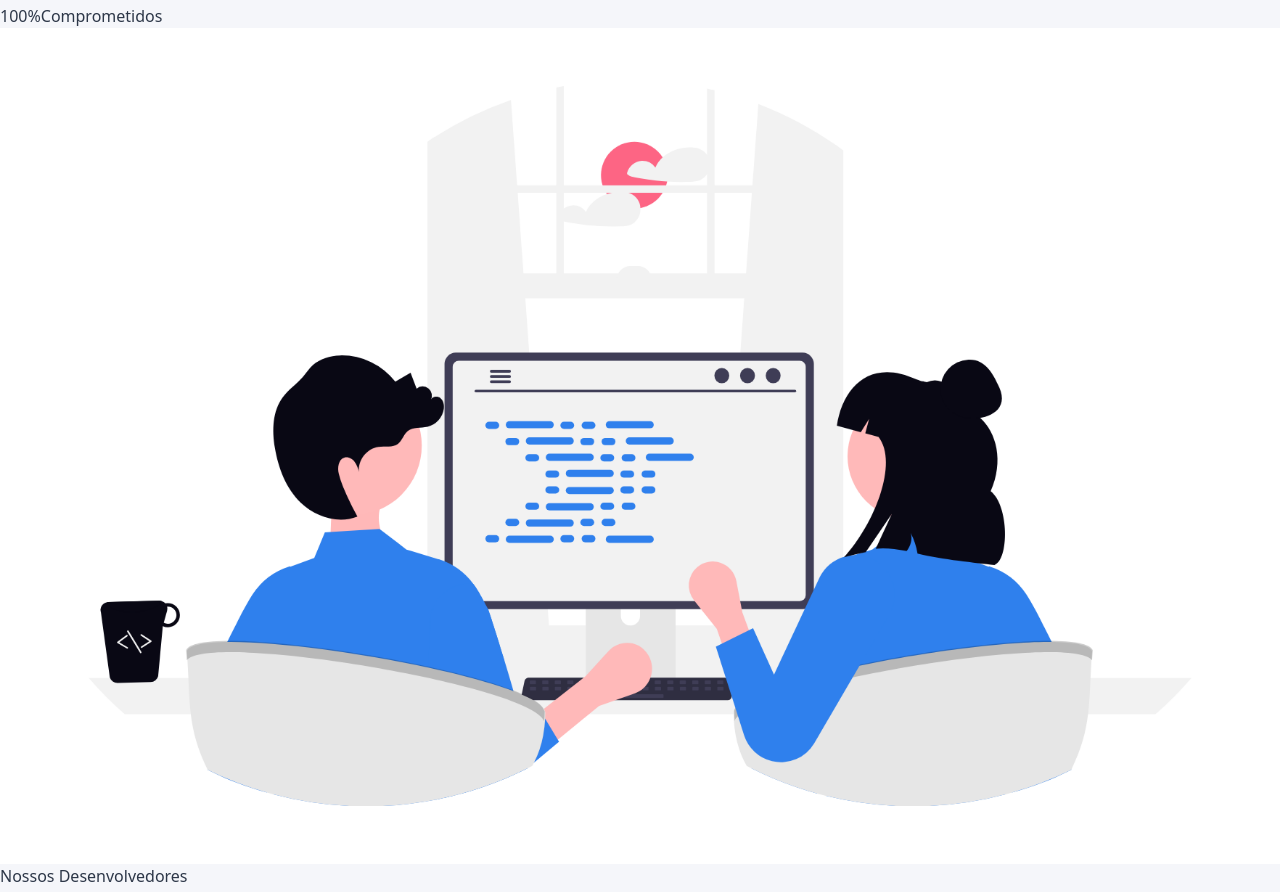
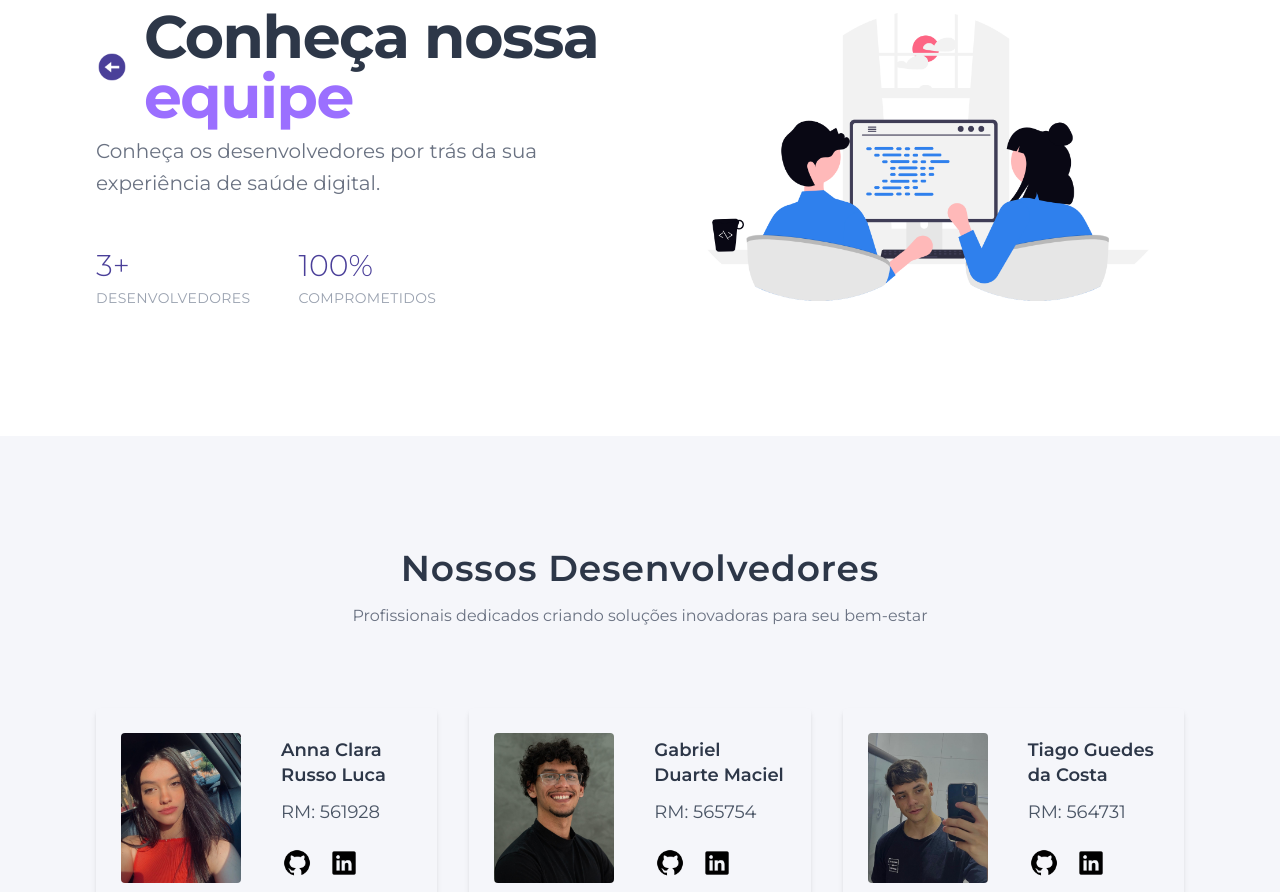
Before and after one commit to annaclrl/neuron-front-end, a React (Vite) app: page /integrantes in a window 1280 px wide. Shown: the part 122-1014 px from the top of the page. Built offline with nearby package versions, Linux system fonts and the light colour scheme.

Commit message:
styles: estilizando cardIntegrantes e página de integrantes

```diff
--- a/src/components/CardIntegrantes/index.tsx
+++ b/src/components/CardIntegrantes/index.tsx
@@ -1,5 +1,5 @@
-import IconLinkedln from '../../assets/icons/icon-linkedln.png';
-import IconGithub from '../../assets/icons/icon-github.png';
+import IconLinkedln from '../../assets/icons/icon-linkedln.png'
+import IconGithub from '../../assets/icons/icon-github.png'
 import { Link } from 'react-router-dom';
 
 interface CardIntegrantesProps {
@@ -14,38 +14,42 @@ interface CardIntegrantesProps {
 
 const CardIntegrantes = ({ nome, rm, foto, github, linkedin }: CardIntegrantesProps) => {
     return (
-        <div>
-
+        <div className="w-full max-w-[700px] p-6 md:p-[25px] gap-8 md:gap-10 flex flex-col md:flex-row items-center text-center md:text-left rounded bg-(--cinza-claro) shadow-md mx-auto box-border">
             <img
                 src={foto}
                 alt={nome}
+                className="w-20 h-20 md:w-[120px] md:h-[150px] object-cover rounded-sm shrink-0"
             />
-
-            <div>
-                <p>{nome}</p>
-
-                <p>RM: {rm}</p>
-
-                <div>
+            <div className="flex flex-col gap-3 md:gap-3 text-base md:text-[18px] flex-1 items-center md:items-start">
+                <p className="m-0 leading-[1.4] font-semibold" style={{ color: 'var(--cinza-escuro)' }}>
+                    {nome}
+                </p>
+                <p className="m-0 leading-[1.4] text-gray-600">
+                    RM: {rm}
+                </p>
+                <div className="flex gap-4 md:gap-[15px] mt-2 md:mt-2.5 justify-center md:justify-start">
                     <Link
                         to={github}
                         target="_blank"
                         rel="noopener noreferrer"
+                        className="no-underline inline-block transition-transform duration-300 ease-in-out hover:scale-110"
                     >
                         <img
                             src={IconGithub}
                             alt="Ícone do GitHub"
+                            className="w-6 h-6 md:w-8 md:h-8 object-contain"
                         />
                     </Link>
-
                     <Link
                         to={linkedin}
                         target="_blank"
                         rel="noopener noreferrer"
+                        className="no-underline inline-block transition-transform duration-300 ease-in-out hover:scale-110"
                     >
                         <img
                             src={IconLinkedln}
                             alt="Ícone do LinkedIn"
+                            className="w-6 h-6 md:w-8 md:h-8 object-contain"
                         />
                     </Link>
                 </div>
--- a/src/pages/Integrantes/index.tsx
+++ b/src/pages/Integrantes/index.tsx
@@ -1,12 +1,12 @@
 import CardIntegrantes from '../../components/CardIntegrantes';
 import ImgEquipe from '../../assets/images/imagem-equipe.png';
-import Seta from '../../assets/icons/icon-seta-voltar.png';
+import Seta from '../../assets/icons/icon-seta-voltar.png'
 import { integrantes } from '../../data/integrantes';
 import { useState, useEffect } from 'react';
 import { useNavigate } from 'react-router-dom';
 
 const Integrantes = () => {
-    const navigate = useNavigate();
+    const natigate = useNavigate();
     const [loaded, setLoaded] = useState(false);
 
     useEffect(() => {
@@ -14,74 +14,89 @@ const Integrantes = () => {
     }, []);
 
     return (
-        <main>
-
-            <section>
-                <div>
-                    <div>
-
-                        <div>
-                            <button onClick={() => navigate(-1)}>
-                                <img src={Seta} alt="Ícone de seta para voltar" />
-                            </button>
-
-                            <h1>
-                                Conheça nossa <span>equipe</span>
-                            </h1>
-
-                            <p>
+        <main
+            className={`min-h-screen ${loaded ? 'opacity-100' : 'opacity-0'} transition-opacity duration-700 ease-out`}
+            style={{ fontFamily: 'var(--fonte-principal)' }} >
+            <section className="py-20 md:py-28 bg-white">
+                <div className="max-w-6xl mx-auto px-4 md:px-8">
+                    <div className="grid grid-cols-1 lg:grid-cols-2 gap-16 items-center">
+                        <div className="space-y-6">
+                            <div className="flex items-center gap-4 mb-2">
+                                <button
+                                    onClick={() => natigate(-1)}
+                                    className="shrink-0 hover:opacity-70 transition-opacity"
+                                >
+                                    <img
+                                        src={Seta}
+                                        alt="Ícone de seta para voltar"
+                                        className="w-6 h-6 md:w-8 md:h-8"
+                                    />
+                                </button>
+                                <h1
+                                    className="text-4xl md:text-5xl lg:text-6xl font-bold tracking-tight"
+                                    style={{ color: 'var(--cinza-escuro)' }}
+                                >
+                                    Conheça nossa <span style={{ color: 'var(--roxo-vibrante)' }}>equipe</span>
+                                </h1>
+                            </div>
+                            <p className="text-lg md:text-xl text-gray-500 leading-relaxed max-w-2xl">
                                 Conheça os desenvolvedores por trás da sua experiência de saúde digital.
                             </p>
-
-                            <div>
-                                <div>
-                                    <span>
+                            <div className="flex gap-12 pt-6">
+                                <div className="text-left">
+                                    <span
+                                        className="block text-2xl md:text-3xl font-light"
+                                        style={{ color: 'var(--roxo-escuro)' }}
+                                    >
                                         {integrantes.length}+
                                     </span>
-                                    <span>
+                                    <span className="block text-sm text-gray-400 mt-1 uppercase tracking-wide">
                                         Desenvolvedores
                                     </span>
                                 </div>
-
-                                <div>
-                                    <span>
+                                <div className="text-left">
+                                    <span
+                                        className="block text-2xl md:text-3xl font-light"
+                                        style={{ color: 'var(--roxo-escuro)' }}
+                                    >
                                         100%
                                     </span>
-                                    <span>
+                                    <span className="block text-sm text-gray-400 mt-1 uppercase tracking-wide">
                                         Comprometidos
                                     </span>
                                 </div>
                             </div>
                         </div>
-
-                        <div>
+                        <div className="flex justify-center lg:justify-end">
                             <img
                                 src={ImgEquipe}
                                 alt="Ilustração de equipe de desenvolvimento trabalhando juntos"
+                                className="w-full max-w-md lg:max-w-lg xl:max-w-xl rounded-lg"
                             />
                         </div>
-
                     </div>
                 </div>
             </section>
 
-            <section>
-                <div>
-
-                    <div>
-                        <h2>Nossos Desenvolvedores</h2>
-
-                        <p>
+            <section className="py-20 md:py-28 bg-(--cinza-claro)">
+                <div className="max-w-6xl mx-auto px-4 md:px-8">
+                    <div className="text-center mb-16 md:mb-20">
+                        <h2
+                            className="text-3xl md:text-4xl font-semibold mb-4 tracking-wide"
+                            style={{ color: 'var(--cinza-escuro)' }}
+                        >
+                            Nossos Desenvolvedores
+                        </h2>
+                        <p className="text-base text-gray-500 max-w-2xl mx-auto">
                             Profissionais dedicados criando soluções inovadoras para seu bem-estar
                         </p>
                     </div>
 
-                    <div>
+                    <div className="grid grid-cols-1 md:grid-cols-2 xl:grid-cols-3 gap-8 justify-items-center">
                         {integrantes.map((pessoa, index) => (
                             <CardIntegrantes key={index} {...pessoa} />
                         ))}
                     </div>
-
                 </div>
             </section>
         </main>
```
